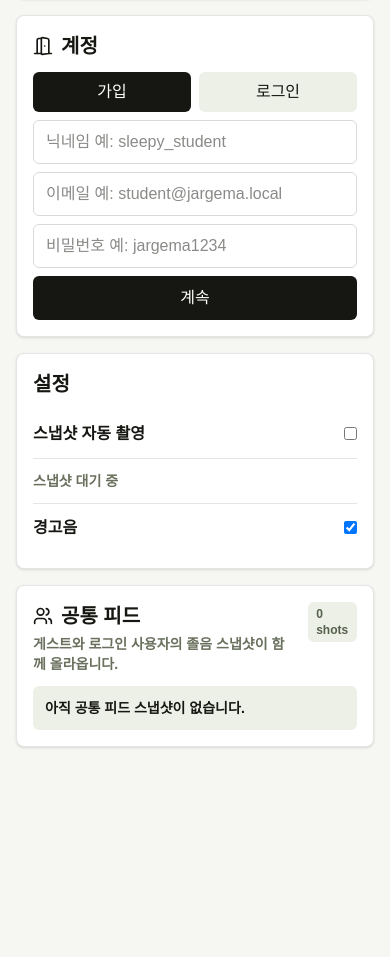
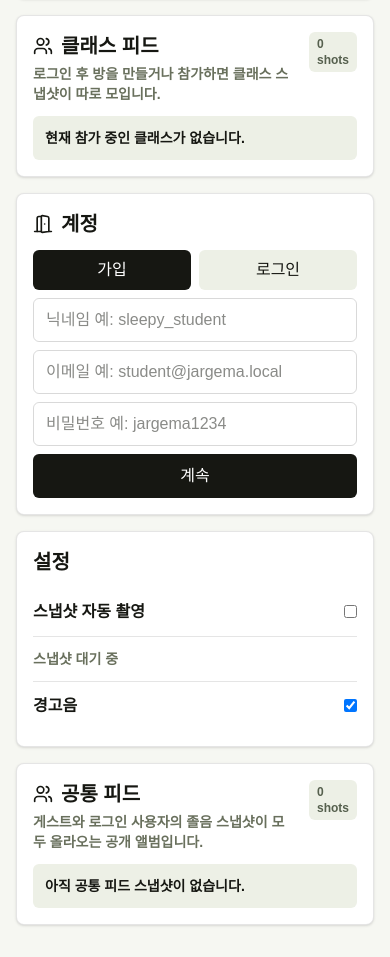
Before and after one commit to Cozystone/JARGEMA, a Next.js app: page / in a window 390 px wide. Shown: the part 1831-2788 px from the top of the page. Before the commit the page ends 2594 px from the top, so only its background shows below. Built offline with nearby package versions, Linux system fonts and the light colour scheme.

Commit message:
Separate common and class feed albums

```diff
--- a/src/components/JargemaApp.tsx
+++ b/src/components/JargemaApp.tsx
@@ -25,6 +25,7 @@ type Snapshot = {
   imageUrl: string;
   jdsScore: number;
   caption: string;
+  classCode?: string;
   createdAt: string;
   reactions: Record<string, number>;
 };
@@ -147,6 +148,7 @@ export function JargemaApp() {
     if (jds.score >= 20) return "졸음 초기 징후가 있습니다.";
     return "안정적으로 깨어 있습니다.";
   }, [jds.score]);
+  const classFeed = useMemo(() => (room ? feed.filter((snapshot) => snapshot.classCode === room.code) : []), [feed, room]);
 
   async function authenticate() {
     setAuthError("");
@@ -517,6 +519,7 @@ export function JargemaApp() {
       imageUrl,
       jdsScore: score,
       caption: captions[Math.floor(Math.random() * captions.length)],
+      classCode: room?.code,
       createdAt: new Date().toISOString(),
       reactions: {},
     };
@@ -746,6 +749,16 @@ export function JargemaApp() {
               ))}
             </div>
           </section>
+
+          <section className="rounded-lg border border-black/10 bg-white p-4 shadow-sm">
+            <FeedAlbum
+              title="클래스 피드"
+              description={room ? `${room.name} · ${room.code} 방에서 촬영된 스냅샷입니다.` : "로그인 후 방을 만들거나 참가하면 클래스 스냅샷이 따로 모입니다."}
+              snapshots={classFeed}
+              emptyText={room ? "아직 이 클래스에 올라온 스냅샷이 없습니다." : "현재 참가 중인 클래스가 없습니다."}
+              columns="compact"
+            />
+          </section>
         </section>
 
         <aside className="space-y-4">
@@ -798,36 +811,19 @@ export function JargemaApp() {
             </label>
           </section>
 
-          <section className="rounded-lg border border-black/10 bg-white p-4 shadow-sm">
-            <div className="mb-3 flex items-start justify-between gap-3">
-              <div>
-                <h2 className="flex items-center gap-2 text-xl font-black"><Users size={20} /> 공통 피드</h2>
-                <p className="mt-1 text-sm font-bold text-[#69705d]">게스트와 로그인 사용자의 졸음 스냅샷이 함께 올라옵니다.</p>
-              </div>
-              <span className="rounded-md bg-[#edf0e6] px-2 py-1 text-xs font-black text-[#56604e]">{feed.length} shots</span>
-            </div>
-            <div className="grid gap-3">
-              {feed.length === 0 && <p className="rounded-md bg-[#edf0e6] p-3 text-sm font-semibold">아직 공통 피드 스냅샷이 없습니다.</p>}
-              {feed.map((snapshot) => (
-                <article key={snapshot.id} className="overflow-hidden rounded-md border border-black/10 bg-[#fbfcf8]">
-                  <div className="relative">
-                    {/* eslint-disable-next-line @next/next/no-img-element */}
-                    <img src={snapshot.imageUrl} alt="JARGEMA snapshot" className="aspect-video w-full object-cover" />
-                    <span className="absolute left-2 top-2 rounded bg-[#ff4500] px-2 py-1 text-xs font-black text-white">JDS {snapshot.jdsScore}</span>
-                  </div>
-                  <div className="space-y-2 p-3">
-                    <div className="flex items-center justify-between gap-2 text-xs font-black text-[#69705d]">
-                      <span className="truncate">@{snapshot.username || "guest"}</span>
-                      <span>{new Date(snapshot.createdAt).toLocaleTimeString("ko-KR", { hour: "2-digit", minute: "2-digit" })}</span>
-                    </div>
-                    <p className="rounded bg-white p-2 text-sm font-black leading-5">{snapshot.caption}</p>
-                  </div>
-                </article>
-              ))}
-            </div>
-          </section>
         </aside>
       </div>
+      <section className="mx-auto max-w-7xl px-4 pb-8 sm:px-6">
+        <div className="rounded-lg border border-black/10 bg-white p-4 shadow-sm">
+          <FeedAlbum
+            title="공통 피드"
+            description="게스트와 로그인 사용자의 졸음 스냅샷이 모두 올라오는 공개 앨범입니다."
+            snapshots={feed}
+            emptyText="아직 공통 피드 스냅샷이 없습니다."
+            columns="album"
+          />
+        </div>
+      </section>
     </main>
   );
 }
@@ -844,6 +840,56 @@ function mergeSnapshots(primary: Snapshot[], secondary: Snapshot[]) {
     .slice(0, 20);
 }
 
+function FeedAlbum({
+  title,
+  description,
+  snapshots,
+  emptyText,
+  columns,
+}: {
+  title: string;
+  description: string;
+  snapshots: Snapshot[];
+  emptyText: string;
+  columns: "album" | "compact";
+}) {
+  const gridClass = columns === "album" ? "grid gap-3 sm:grid-cols-2 lg:grid-cols-3" : "grid gap-3 sm:grid-cols-2 xl:grid-cols-3";
+
+  return (
+    <>
+      <div className="mb-3 flex items-start justify-between gap-3">
+        <div>
+          <h2 className="flex items-center gap-2 text-xl font-black"><Users size={20} /> {title}</h2>
+          <p className="mt-1 text-sm font-bold text-[#69705d]">{description}</p>
+        </div>
+        <span className="rounded-md bg-[#edf0e6] px-2 py-1 text-xs font-black text-[#56604e]">{snapshots.length} shots</span>
+      </div>
+      {snapshots.length === 0 ? (
+        <p className="rounded-md bg-[#edf0e6] p-3 text-sm font-semibold">{emptyText}</p>
+      ) : (
+        <div className={gridClass}>
+          {snapshots.map((snapshot) => (
+            <article key={snapshot.id} className="overflow-hidden rounded-md border border-black/10 bg-[#fbfcf8]">
+              <div className="relative">
+                {/* eslint-disable-next-line @next/next/no-img-element */}
+                <img src={snapshot.imageUrl} alt="JARGEMA snapshot" className="aspect-video w-full object-cover" />
+                <span className="absolute left-2 top-2 rounded bg-[#ff4500] px-2 py-1 text-xs font-black text-white">JDS {snapshot.jdsScore}</span>
+              </div>
+              <div className="space-y-2 p-3">
+                <div className="flex items-center justify-between gap-2 text-xs font-black text-[#69705d]">
+                  <span className="truncate">@{snapshot.username || "guest"}</span>
+                  <span>{new Date(snapshot.createdAt).toLocaleTimeString("ko-KR", { hour: "2-digit", minute: "2-digit" })}</span>
+                </div>
+                <p className="rounded bg-white p-2 text-sm font-black leading-5">{snapshot.caption}</p>
+              </div>
+            </article>
+          ))}
+        </div>
+      )}
+    </>
+  );
+}
+
 function Metric({ label, value, icon }: { label: string; value: string; icon: ReactNode }) {
   return (
     <div className="rounded-lg border border-black/10 bg-white p-4 shadow-sm">
```
